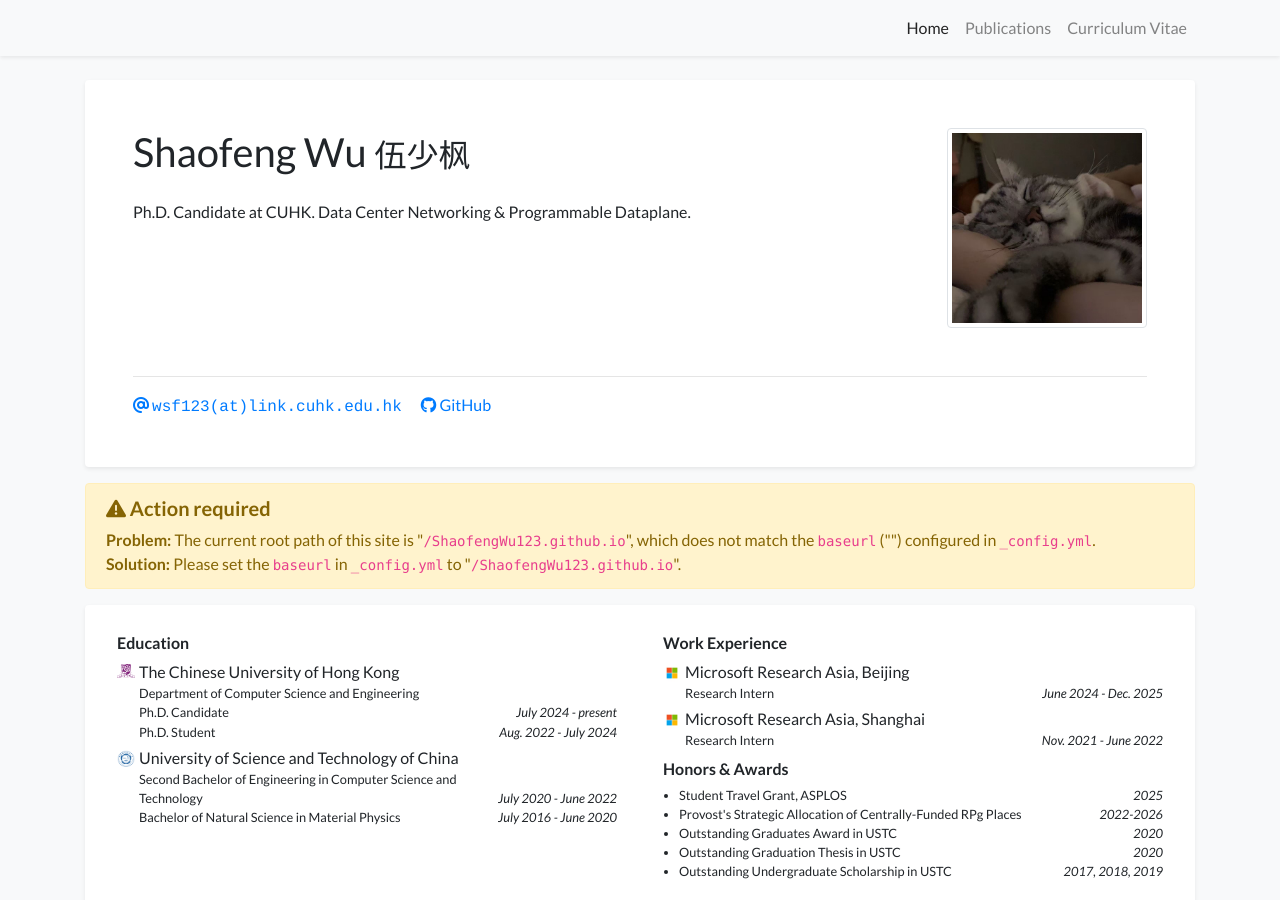
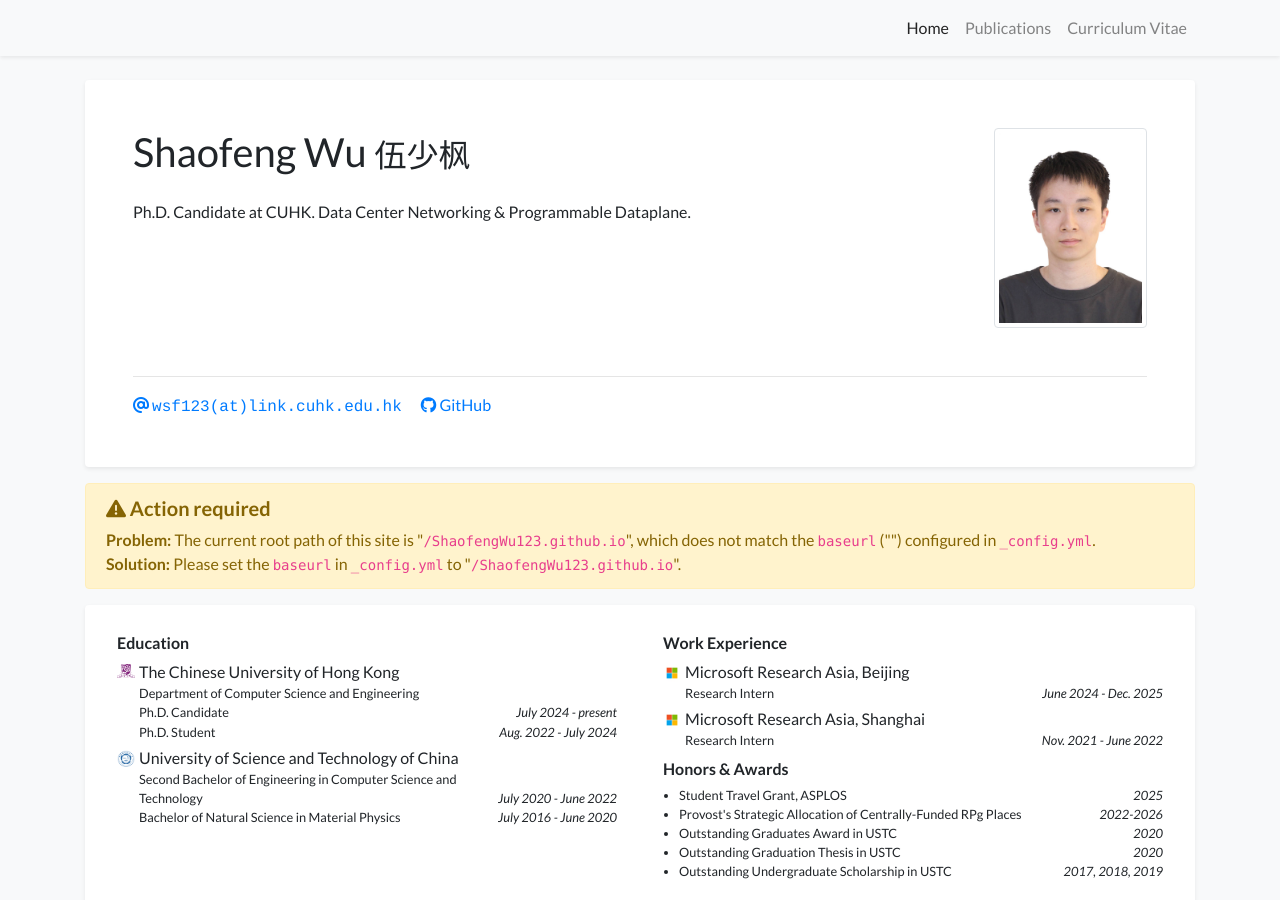
Before and after one commit to ShaofengWu123/ShaofengWu123.github.io, a Jekyll site: the page built from index.html, in a window 1280 px wide and 900 px high. Built offline with Jekyll 4.4.1, drawn with Linux system fonts in a browser that asks for light colours; nearby versions of some CDN libraries; a style sheet for code colours, icons or effects is not loaded.

Commit message:
update photo

```diff
--- a/_data/profile.yml
+++ b/_data/profile.yml
@@ -25,9 +25,11 @@ short_bio: >-
     Ph.D. Candidate at CUHK. Data Center Networking & Programmable Dataplane.
   </p>
 
-portrait_url: /assets/images/photos/doudou.jpg
-portrait_caption: >-
-  Doudou in sleep.
+# portrait_url: /assets/images/photos/doudou.jpg
+# portrait_caption: >-
+#   Doudou in sleep.
+
+portrait_url: /assets/images/photos/shaofeng.jpg
 
 education:
 - name: The Chinese University of Hong Kong
```
Also changed, not shown: assets/images/photos/shaofeng.jpg (added).
